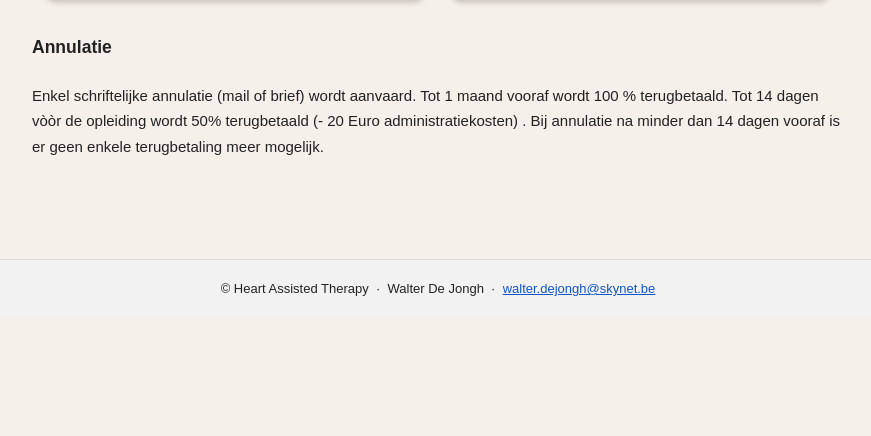
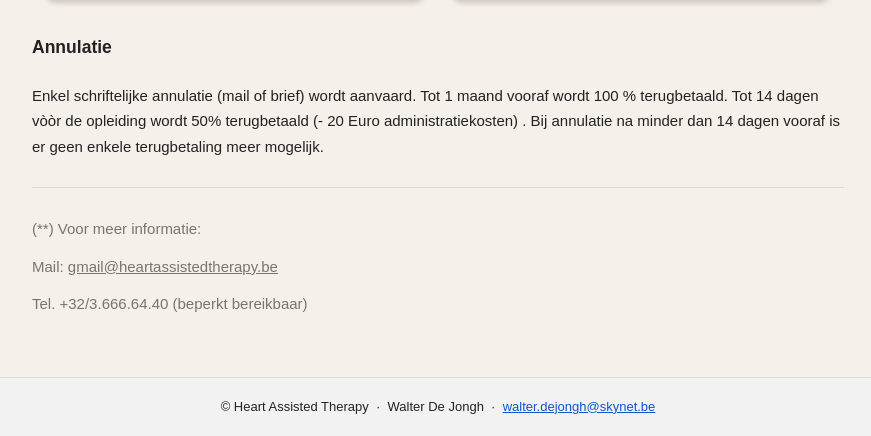
Before and after one commit to heartassistedtherapy/heartassisted-therapy, an Eleventy site: page index.njk in a window 1280 px wide. Shown: the part 6481-6917 px from the top of the page, without its empty margins (202-1073 px from the left). Before the commit the page ends 6799 px from the top, so only its background shows below. Built offline with nearby package versions, Linux system fonts and the light colour scheme; Eleventy itself is replaced by a stand-in of ours; files that its build step writes are made by us from their sources.

Commit message:
Used appendix field from content on webpage

```diff
--- a/css/style.css
+++ b/css/style.css
@@ -93,7 +93,7 @@ body {
 .page {
     max-width: 860px;
     margin: 0 auto;
-    padding: 30px 24px 60px;
+    padding: 30px 24px 20px;
 }
 
 h1 {
@@ -345,3 +345,6 @@ img {
 .pay-option:hover {
     transform: scale(1.02);
 }
+#appendix * {
+    color: var(--color-text-muted)
+}
--- a/index.njk
+++ b/index.njk
@@ -170,6 +170,10 @@
 
         <h3 id="annulatie">Annulatie</h3>
         {{ content.annulatie | markdown | safe }}
+        <hr>
+        <div id="appendix">
+            {{ content.appendix | markdown | safe }}
+        </div>
     </div>
 
     <footer>
```
